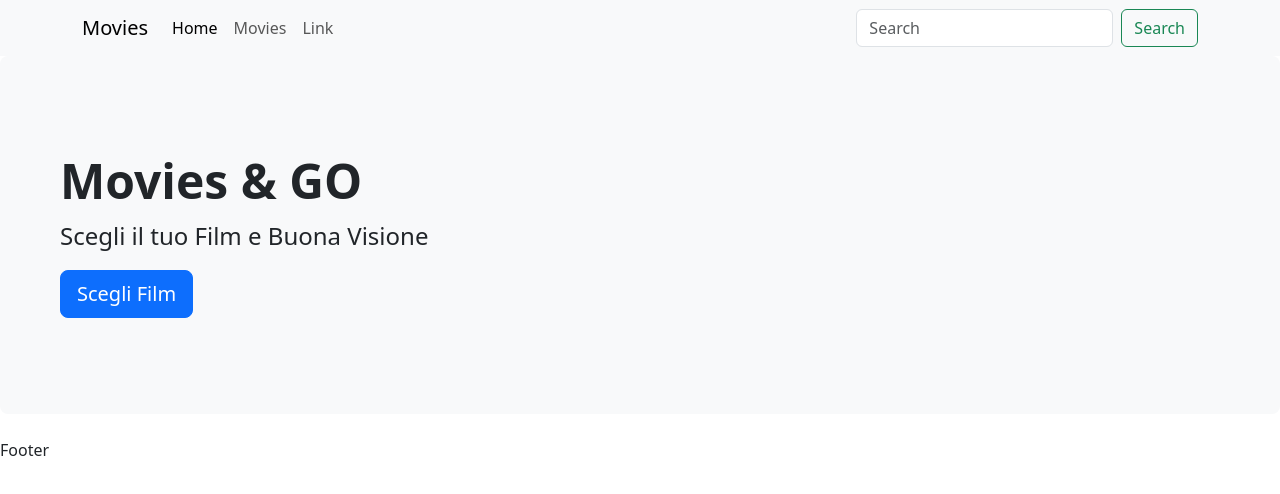
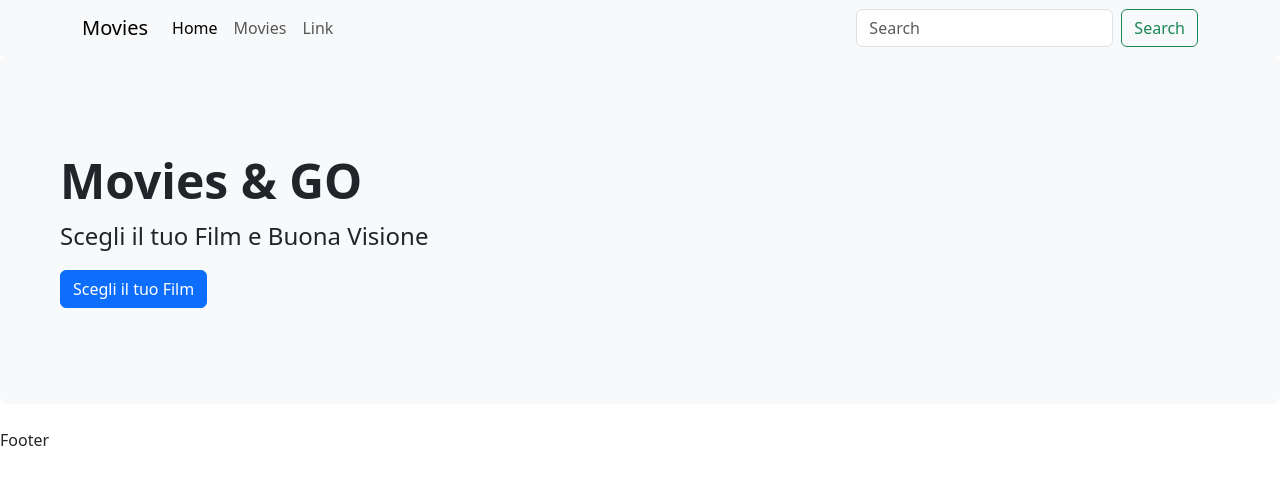
Before and after one commit to GianniC88/webapp-express, a React (Vite) app in the folder webapp-react/: page / in a window 1280 px wide. Shown: the top 494 px of the page. Built offline with nearby package versions, Linux system fonts and the light colour scheme.

Commit message:
feat: update Jumbotron to handle click events and improve MoviesPage and SingleMoviesPage with image display

```diff
--- a/webapp-react/src/assets/components/Jumbotron.jsx
+++ b/webapp-react/src/assets/components/Jumbotron.jsx
@@ -1,4 +1,4 @@
-export default function Jumbotron({ title, text, cta }) {
+export default function Jumbotron({ title, text, cta, onCtaClick }) {
 	return (
 
 		<div className="p-5 mb-4 bg-light rounded-3">
@@ -7,9 +7,15 @@ export default function Jumbotron({ title, text, cta }) {
 				<p className="col-md-8 fs-4">
 					{text}
 				</p>
-				<button className="btn btn-primary btn-lg" type="button">
-					{cta}
-				</button>
+				{cta && (
+					<button
+						className="btn btn-primary"
+						onClick={onCtaClick}
+					>
+						{cta}
+					</button>
+				)}
+
 			</div>
 		</div>
 
--- a/webapp-react/src/assets/pages/HomePage.jsx
+++ b/webapp-react/src/assets/pages/HomePage.jsx
@@ -1,8 +1,13 @@
+import { useNavigate } from "react-router-dom"
 import Jumbotron from "../components/Jumbotron"
 export default function HomePage() {
+	const navigate = useNavigate()
+	const MovieSelection = () => {
+		navigate('/movies')
+	}
 	return (
 		<>
-			<Jumbotron title='Movies & GO ' text='Scegli il tuo Film e Buona Visione' cta='Scegli Film' />
+			<Jumbotron title='Movies & GO ' text='Scegli il tuo Film e Buona Visione' cta='Scegli il tuo Film' onCtaClick={MovieSelection} />
 
 
 		</>
--- a/webapp-react/src/assets/pages/MoviesPage.jsx
+++ b/webapp-react/src/assets/pages/MoviesPage.jsx
@@ -14,7 +14,7 @@ export default function MoviesPage() {
 			.then(res => res.json())
 			.then(data => {
 				console.log(data)
-				const moviesArray = data.data || data
+				const moviesArray = data.data
 				setMovies(moviesArray)
 				setLoading(false)
 			})
--- a/webapp-react/src/assets/pages/SingleMoviesPage.jsx
+++ b/webapp-react/src/assets/pages/SingleMoviesPage.jsx
@@ -34,10 +34,10 @@ export default function SingleMovies() {
 
 					<h2>Recensioni</h2>
 
+					<img src={`${import.meta.env.VITE_BACKEND_URL}/images/${movie.image}`} alt={movie.title} />
 					{movie.reviews && movie.reviews.length > 0 ? (
 						movie.reviews.map(review => (
 							<div key={review.id} className="card p-3 mb-3">
-								<img src={`${import.meta.env.VITE_BACKEND_URL}/images/${movie.image}`} />
 
 								<h5>Recensione di: {review.name}</h5>
 								<div className="mb-2">
```
